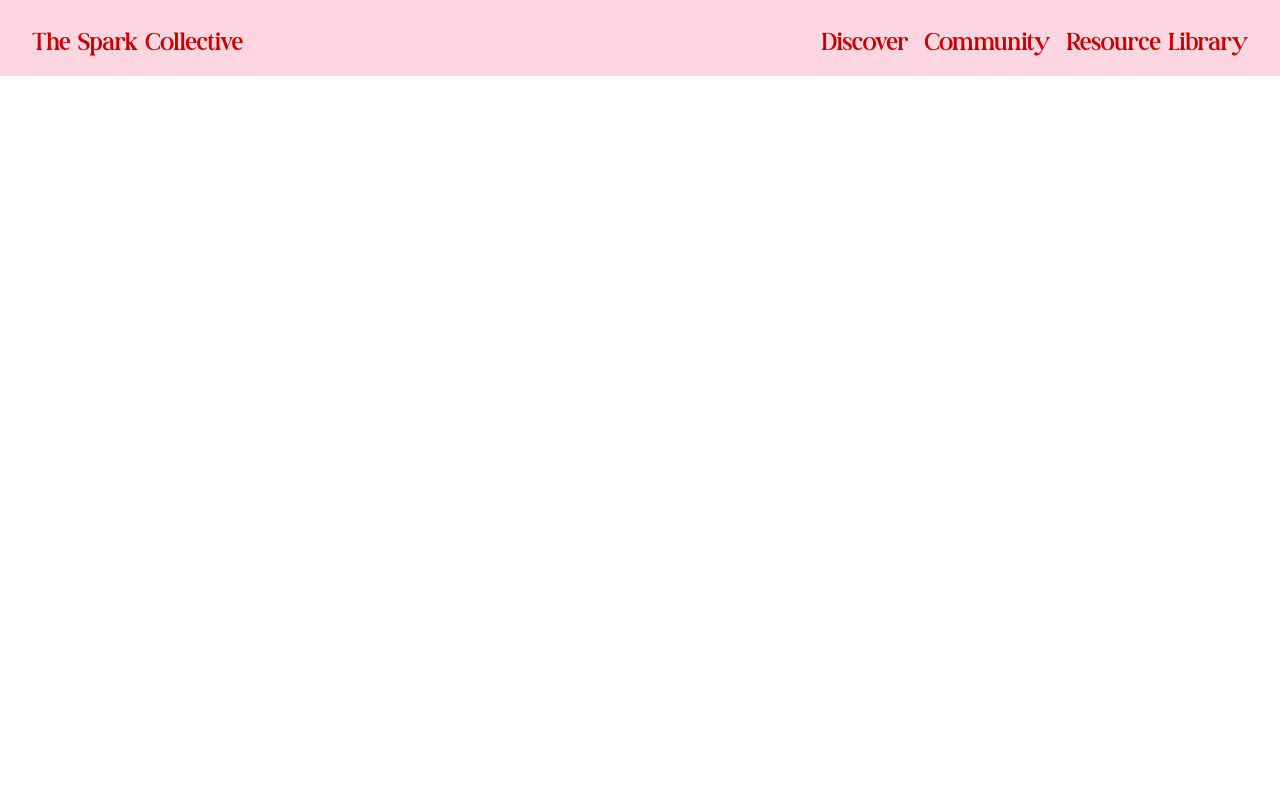
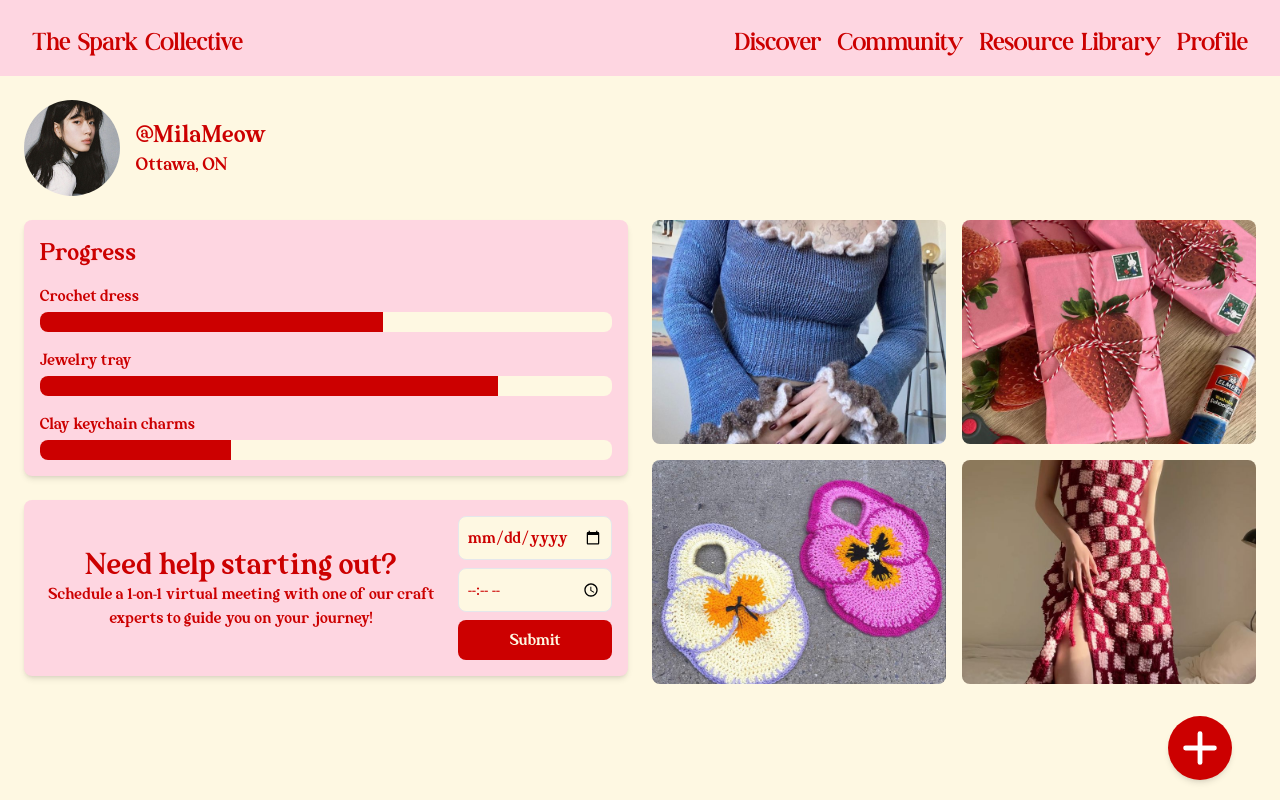
Before and after one commit to ayadebbagh/SEG3525_Project2, a React (Vite) app: page /profile in a window 1280 px wide. Shown: the top 800 px of the page. Built offline with nearby package versions, Linux system fonts and the light colour scheme.

Commit message:
Profile page

```diff
--- a/package.json
+++ b/package.json
@@ -10,6 +10,7 @@
     "preview": "vite preview"
   },
   "dependencies": {
+    "@heroicons/react": "^1.0.6",
     "react": "^18.3.1",
     "react-dom": "^18.3.1",
     "react-icons": "^5.2.1",
--- a/src/components/navBar.jsx
+++ b/src/components/navBar.jsx
@@ -51,6 +51,12 @@ const Navbar = () => {
             >
               Resource Library
             </a>
+            <a
+              href="/profile"
+              className="block mt-4 lg:inline-block lg:mt-0 text-red hover:text-beige"
+            >
+              Profile
+            </a>
           </div>
         </div>
       </div>
--- a/src/main.jsx
+++ b/src/main.jsx
@@ -7,6 +7,7 @@ import Homepage from "./pages/Homepage.jsx";
 import ResourceLibrary from "./pages/ResourceLibrary.jsx";
 import Discover from "./pages/Discover.jsx";
 import Community from "./pages/Community.jsx";
+import Profile from "./pages/Profile.jsx";
 
 const root = ReactDOM.createRoot(document.getElementById("root"));
 root.render(
@@ -18,6 +19,7 @@ root.render(
         <Route path="/resource-library" element={<ResourceLibrary />} />
         <Route path="/discover" element={<Discover />} />
         <Route path="/community" element={<Community />} />
+        <Route path="/profile" element={<Profile />} />
       </Routes>
     </Router>
   </React.StrictMode>
--- a/src/pages/Discover.jsx
+++ b/src/pages/Discover.jsx
@@ -98,13 +98,6 @@ function Discover() {
           {/* First row */}
           <div className="flex flex-col lg:flex-row space-y-4 lg:space-y-0 lg:space-x-4">
             <div className="relative w-full lg:w-2/3">
-              <div
-                className="absolute inset-0 bg-contain bg-no-repeat bg-center"
-                style={{
-                  backgroundImage: `url(${discoverbg})`,
-                  transform: "scale(1.05)",
-                }}
-              ></div>
               <iframe
                 className="w-full h-72 md:h-96 lg:h-128 relative z-10"
                 src="https://www.youtube.com/embed/TlBMcexUwjE?si=HpJf35lY-Rq3iNOZ"
@@ -123,13 +116,6 @@ function Discover() {
               <Challenge />
             </div>
             <div className="relative w-full lg:w-2/3">
-              <div
-                className="absolute inset-0 bg-contain bg-no-repeat bg-center"
-                style={{
-                  backgroundImage: `url(${discoverbg})`,
-                  transform: "scale(1.05)",
-                }}
-              ></div>
               <iframe
                 className="w-full h-72 md:h-96 lg:h-128 relative z-10"
                 src="https://www.youtube.com/embed/9_PLPLiZ99s?si=98XkSVXgtp0iuKq0"
--- /dev/null
+++ b/src/pages/Profile.jsx
@@ -0,0 +1,137 @@
+import React from "react";
+import ProfilePicture from "/images/profilepic1.jpeg";
+import RecentProject1 from "/images/community5.jpeg";
+import RecentProject2 from "/images/community6.jpeg";
+import RecentProject3 from "/images/community7.jpeg"; // Add more project images
+import RecentProject4 from "/images/community8.jpeg";
+import { PlusIcon } from "@heroicons/react/solid"; // Import the PlusIcon from Heroicons React v2
+import RedFooter from "../components/redFooter";
+
+const ProfilePage = () => {
+  return (
+    <>
+      <div className="bg-beige p-6 min-h-screen relative">
+        {/* Top Section: Profile Info */}
+        <div className="flex items-center space-x-4 mb-6">
+          <img
+            src={ProfilePicture}
+            alt="@MilaMeow"
+            className="w-24 h-24 rounded-full object-cover"
+          />
+          <div>
+            <div className="text-red font-Texterius text-2xl">@MilaMeow</div>
+            <div className="text-red font-Texterius text-lg">Ottawa, ON</div>
+          </div>
+        </div>
+
+        {/* Bottom Section: Split into two columns */}
+        <div className="grid grid-cols-1 lg:grid-cols-2 gap-6">
+          {/* Left Column: Progress and Help Sections */}
+          <div className="flex flex-col space-y-6">
+            {/* Progress Section */}
+            <div className="bg-lightPink p-4 rounded-lg shadow-md">
+              <div className="text-red font-Texterius text-2xl mb-4">
+                Progress
+              </div>
+              <div className="space-y-4">
+                <div>
+                  <div className="text-red font-Texterius text-base mb-1">
+                    Crochet dress
+                  </div>
+                  <div className="w-full bg-beige h-5 rounded-lg overflow-hidden">
+                    <div className="bg-red h-full w-3/5"></div>
+                  </div>
+                </div>
+                <div>
+                  <div className="text-red font-Texterius text-base mb-1">
+                    Jewelry tray
+                  </div>
+                  <div className="w-full bg-beige h-5 rounded-lg overflow-hidden">
+                    <div className="bg-red h-full w-4/5"></div>
+                  </div>
+                </div>
+                <div>
+                  <div className="text-red font-Texterius text-base mb-1">
+                    Clay keychain charms
+                  </div>
+                  <div className="w-full bg-beige h-5 rounded-lg overflow-hidden">
+                    <div className="bg-red h-full w-1/3"></div>
+                  </div>
+                </div>
+              </div>
+            </div>
+
+            {/* Help Section */}
+            <div className="bg-lightPink p-4 rounded-lg shadow-md flex flex-col sm:flex-row justify-between items-center space-y-4 sm:space-y-0 sm:space-x-4">
+              <div className="text-red font-Texterius text-center">
+                <div className="text-3xl">Need help starting out?</div>
+                <div className="text-base">
+                  Schedule a 1-on-1 virtual meeting with one of our craft
+                  experts to guide you on your journey!
+                </div>
+              </div>
+              <div className="flex flex-col space-y-2">
+                <input
+                  type="date"
+                  className="p-2 bg-beige rounded-lg border font-Texterius text-red"
+                />
+                <input
+                  type="time"
+                  className="p-2 rounded-lg bg-beige border font-Texterius text-red"
+                />
+                <button className="bg-red text-beige px-4 py-2 font-Texterius rounded-lg">
+                  Submit
+                </button>
+              </div>
+            </div>
+          </div>
+
+          {/* Right Column: Recent Projects Section */}
+          <div className="grid grid-cols-2 gap-4">
+            <div>
+              <img
+                src={RecentProject1}
+                alt="Recent Project 1"
+                className="w-full h-56 object-cover rounded-lg"
+              />
+            </div>
+            <div>
+              <img
+                src={RecentProject2}
+                alt="Recent Project 2"
+                className="w-full h-56 object-cover rounded-lg"
+              />
+            </div>
+            <div>
+              <img
+                src={RecentProject3}
+                alt="Recent Project 3"
+                className="w-full h-56 object-cover rounded-lg"
+              />
+            </div>
+            <div>
+              <img
+                src={RecentProject4}
+                alt="Recent Project 4"
+                className="w-full h-56 object-cover rounded-lg"
+              />
+            </div>
+          </div>
+        </div>
+
+        {/* Plus icon for adding new posts */}
+        <button
+          className="absolute bottom-12 lg:bottom-24 right-6 lg:right-12 bg-red text-white rounded-full p-2 shadow-md hover:bg-opacity-80 focus:outline-none"
+          aria-label="Add New Post"
+        >
+          <PlusIcon className="h-8 lg:h-12 w-8 lg:w-12" />
+        </button>
+      </div>
+
+      {/* RedFooter Component */}
+      <RedFooter />
+    </>
+  );
+};
+
+export default ProfilePage;
```
Also changed, not shown: 1 other file (tests, documents, lock files or other folders).
